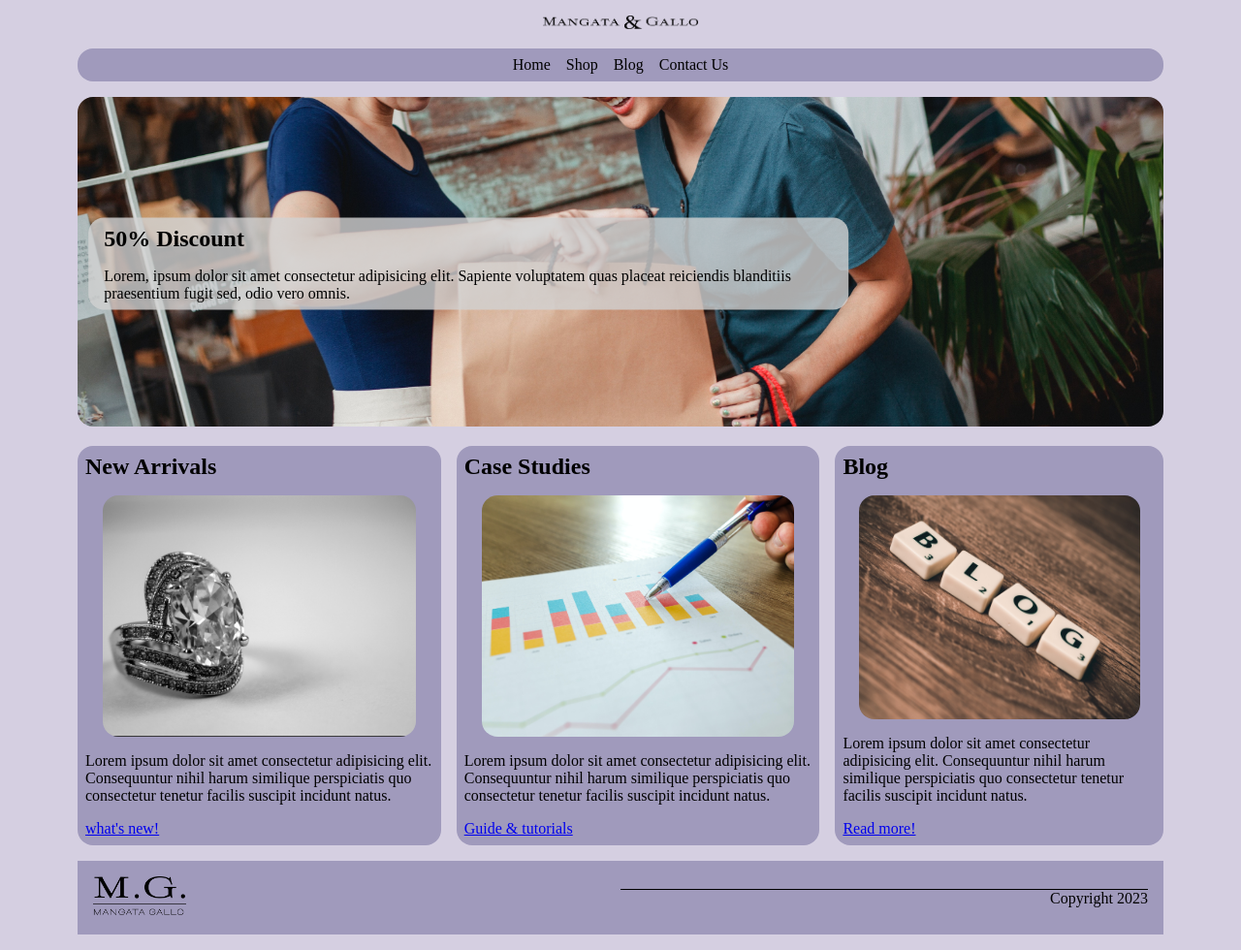
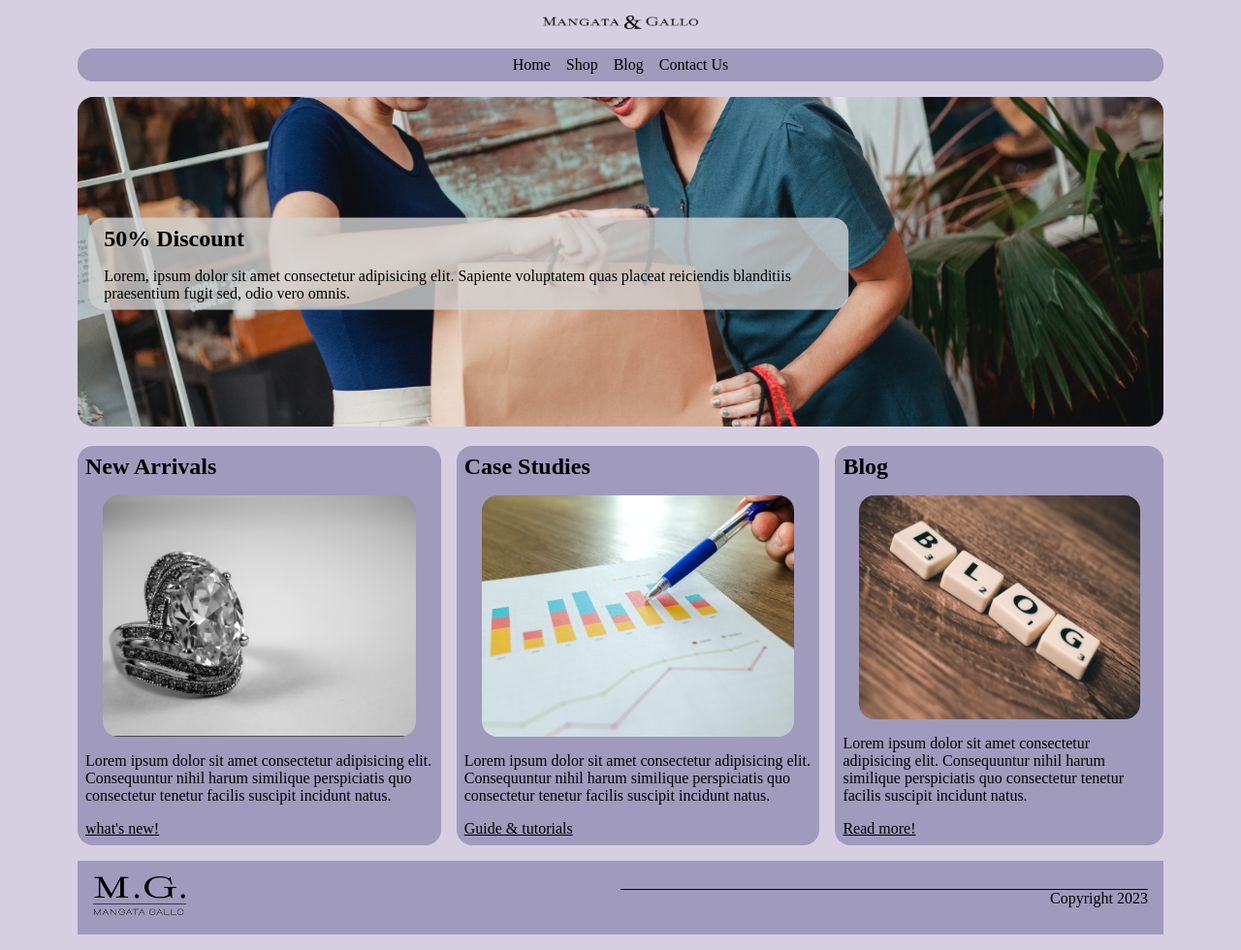
Before and after one commit to TheSaviourEking/meta-little-lemon-project_v.1.0, a plain HTML site: page index.html in a window 1280 px wide. Shown: the whole page at 97% size. Drawn offline with Linux system fonts and the light colour scheme.

Commit message:
Update style.css

```diff
--- a/style.css
+++ b/style.css
@@ -66,6 +66,10 @@ main {
     place-items: center;
     grid-area: 3/1/4/-1;
     background-blend-mode: color-burn;
+}
+
+main a{
+    color: #000;
 }
 
 .promotion {
```
